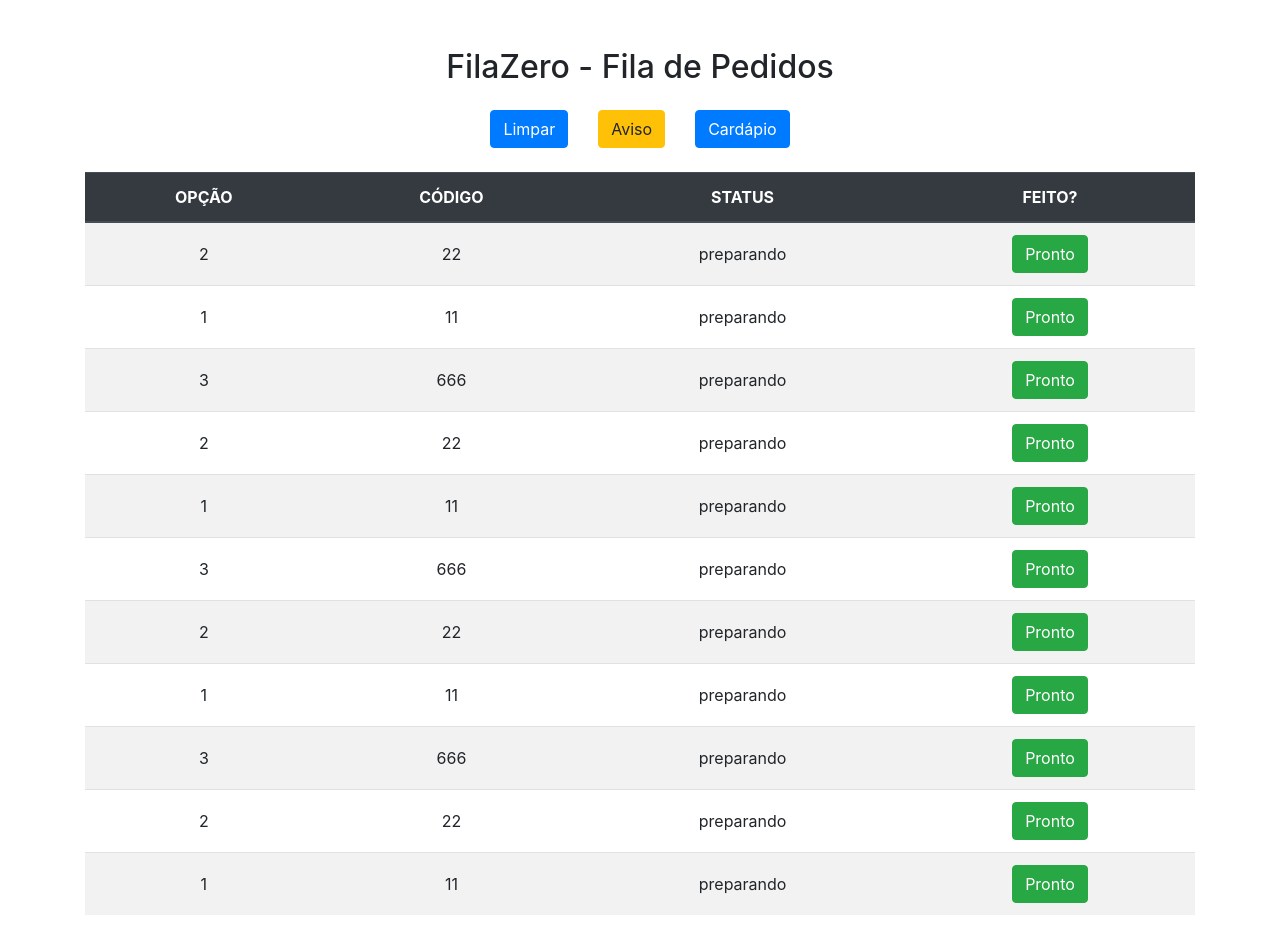
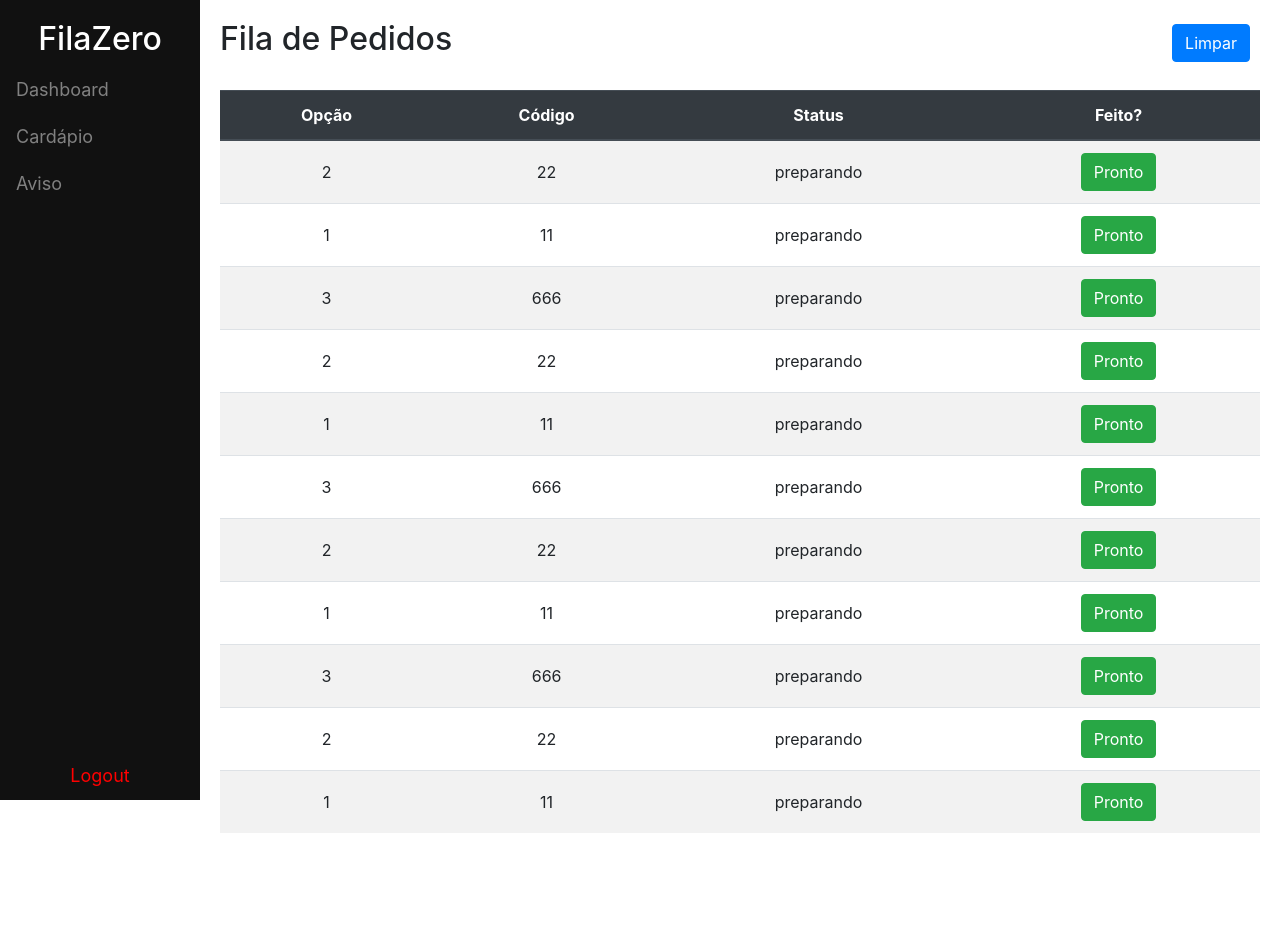
Before and after one commit to Rodriramos01/projeto_amb_comp, a Flask app: page /fila_pedidos in a window 1280 px wide. After the commit the page ends 833 px from the top, so only its background shows below. Run offline with Flask 3, Linux system fonts and the light colour scheme; a user stored in the database is signed in; data comes from the database, SQL or seed files in the repository; both versions use the stored data as it was after the commit; some libraries are stand-ins or nearby versions.

Commit message:
aprimorando tela de aviso e fila de pedidos

```diff
--- a/SiteCozinha/templates/index.html
+++ b/SiteCozinha/templates/index.html
@@ -8,40 +8,46 @@
     <link href="https://maxcdn.bootstrapcdn.com/bootstrap/4.5.2/css/bootstrap.min.css" rel="stylesheet">
 </head>
 <body>
-    <div class="container mt-5">
-        <h2 class="text-center mb-4">FilaZero - Fila de Pedidos</h2>
-        <div class="text-center mb-4">
-            <div class="row justify-content-center">
-                <div class="col-auto">
-                    <form action="{{ url_for('deletar_pedidos_prontos') }}" method="POST">
-                        <button class="btn btn-primary" type="submit">Limpar</button>
-                    </form>
-                </div>
-                <div class="col-auto">
-                    <a href="{{ url_for('aviso') }}">
-                        <button type="button" class="btn btn-warning">Aviso</button>
-                    </a>
-                </div>
-                <div class="col-auto">
-                    <a href="{{ url_for('cardapio') }}">
-                        <button type="button" class="btn btn-primary">Cardápio</button>
-                    </a>
-                </div>
+    <!-- Barra lateral -->
+    <div class="sidenav">
+        <h2 class="text-white text-center">FilaZero</h2>
+        <div class="nav-links">
+            <!-- Botões de navegação na parte superior -->
+            <a href="/dashboard">Dashboard</a>
+            <a href="{{ url_for('cardapio') }}">Cardápio</a>
+            <a href="{{ url_for('aviso') }}">Aviso</a>
+
+        </div>
+        <!-- Botão de Logout em vermelho na parte inferior -->
+        <a href="{{ url_for('logout') }}">
+            <button class="logout-btn">Logout</button>
+        </a>
+    </div>
+
+    <!-- Conteúdo principal -->
+    <div class="main-content">
+        <div class="d-flex justify-content-between align-items-center mb-4">
+            <h2>Fila de Pedidos</h2>
+            <div class="d-flex">
+                <form action="{{ url_for('deletar_pedidos_prontos') }}" method="POST">
+                    <button class="btn btn-primary btn-custom" type="submit">Limpar</button>
+                </form>
             </div>
         </div>
+
+        <!-- Tabela de pedidos -->
         <table class="table table-striped text-center">
-            <thead class="thead-dark justify-content-center">
+            <thead class="thead-dark">
                 <tr>
-                    <th>OPÇÃO</th>
-                    <th>CÓDIGO</th>
-                    <th>STATUS</th>
-                    <th>FEITO?</th>
+                    <th>Opção</th>
+                    <th>Código</th>
+                    <th>Status</th>
+                    <th>Feito?</th>
                 </tr>
             </thead>
             <tbody>
                 {% for pedido in pedidos %}
-                <tr class="{{'table-success' if pedido.status == 'pronto'}}"  >
-                    <!--<td >{{ pedido.id }}</td>-->
+                <tr class="{{'table-success' if pedido.status == 'pronto'}}">
                     <td class="align-middle">{{ pedido.opcao }}</td>
                     <td class="align-middle">{{ pedido.codigo }}</td>
                     <td class="align-middle">{{ pedido.status }}</td>
@@ -59,5 +65,70 @@
             </tbody>
         </table>
     </div>
+
+    <style>
+        /* Customização da barra lateral */
+        .sidenav {
+            height: 100%;
+            width: 200px;  /* Diminuir a largura para 200px */
+            position: fixed;
+            top: 0;
+            left: 0;
+            background-color: #111;
+            padding-top: 20px;
+            display: flex;
+            flex-direction: column;
+            justify-content: space-between;
+        }
+
+        .nav-links {
+            flex-grow: 1;  /* Isso faz com que os links ocupem o espaço disponível antes do botão de logout */
+        }
+
+        .sidenav a {
+            padding: 10px 16px;
+            text-decoration: none;
+            font-size: 18px;
+            color: #818181;
+            display: block;
+        }
+
+        .sidenav a:hover {
+            color: #f1f1f1;
+        }
+
+        .logout-btn {
+            background-color: transparent;
+            color: red;
+            text-align: center;
+            font-size: 18px;
+            border: none;
+            width: 100%;
+            cursor: pointer;
+        }
+
+        .logout-btn:hover {
+            color: darkred;
+        }
+
+        .main-content {
+            margin-left: 200px;  /* Ajustar o conteúdo para o novo tamanho da barra lateral */
+            padding: 20px;
+        }
+
+        .table thead {
+            background-color: #343a40;
+            color: white;
+        }
+
+        .btn-custom {
+            margin-right: 10px;
+        }
+    </style>
+
+    <!-- Scripts do Bootstrap -->
+    <script src="https://code.jquery.com/jquery-3.5.1.slim.min.js"></script>
+    <script src="https://cdn.jsdelivr.net/npm/@popperjs/core@2.9.2/dist/umd/popper.min.js"></script>
+    <script src="https://maxcdn.bootstrapcdn.com/bootstrap/4.5.2/js/bootstrap.min.js"></script>
 </body>
 </html>
```
Also changed, not shown: SiteCozinha/templates/aviso.html (+75 -5 lines), SiteCozinha/templates/dashboard.html (+4 -4 lines), SiteCozinha/templates/perfil.html (deleted, +0 -14 lines), instance/pedidos.db.
